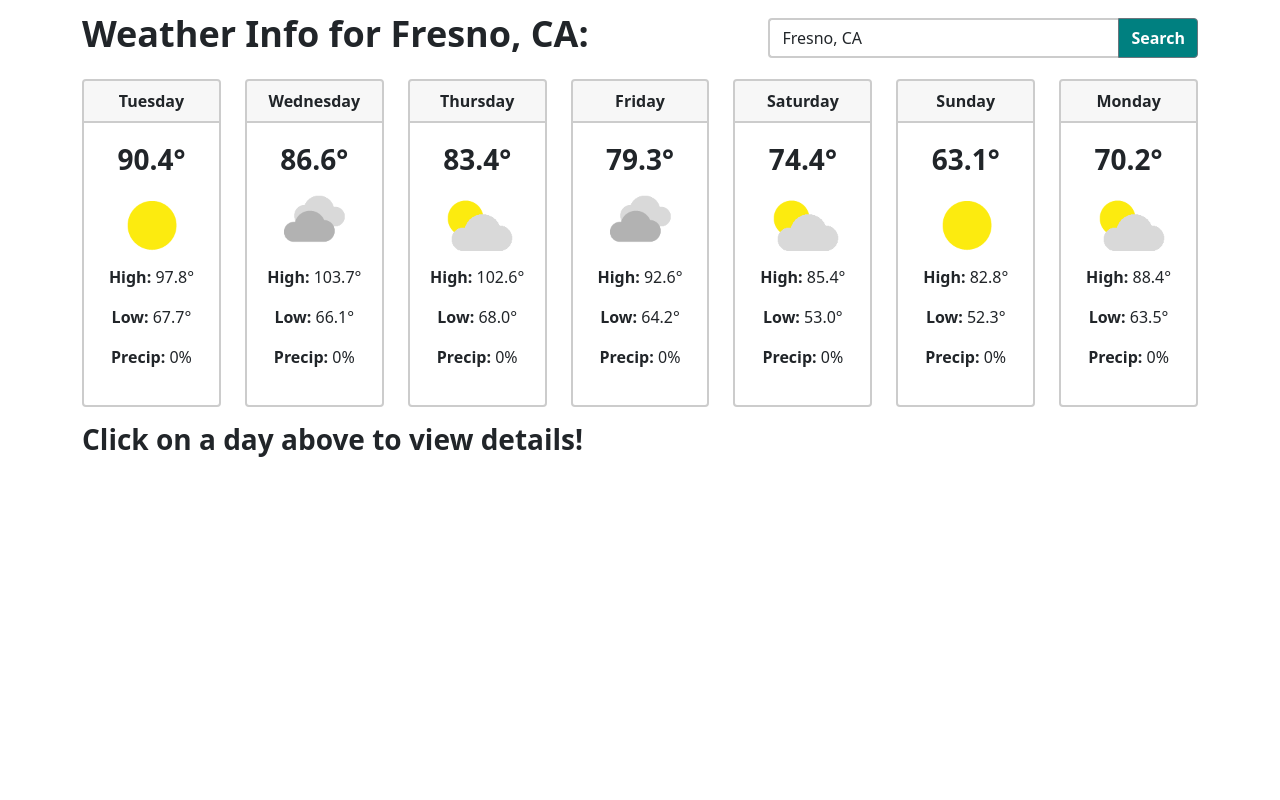
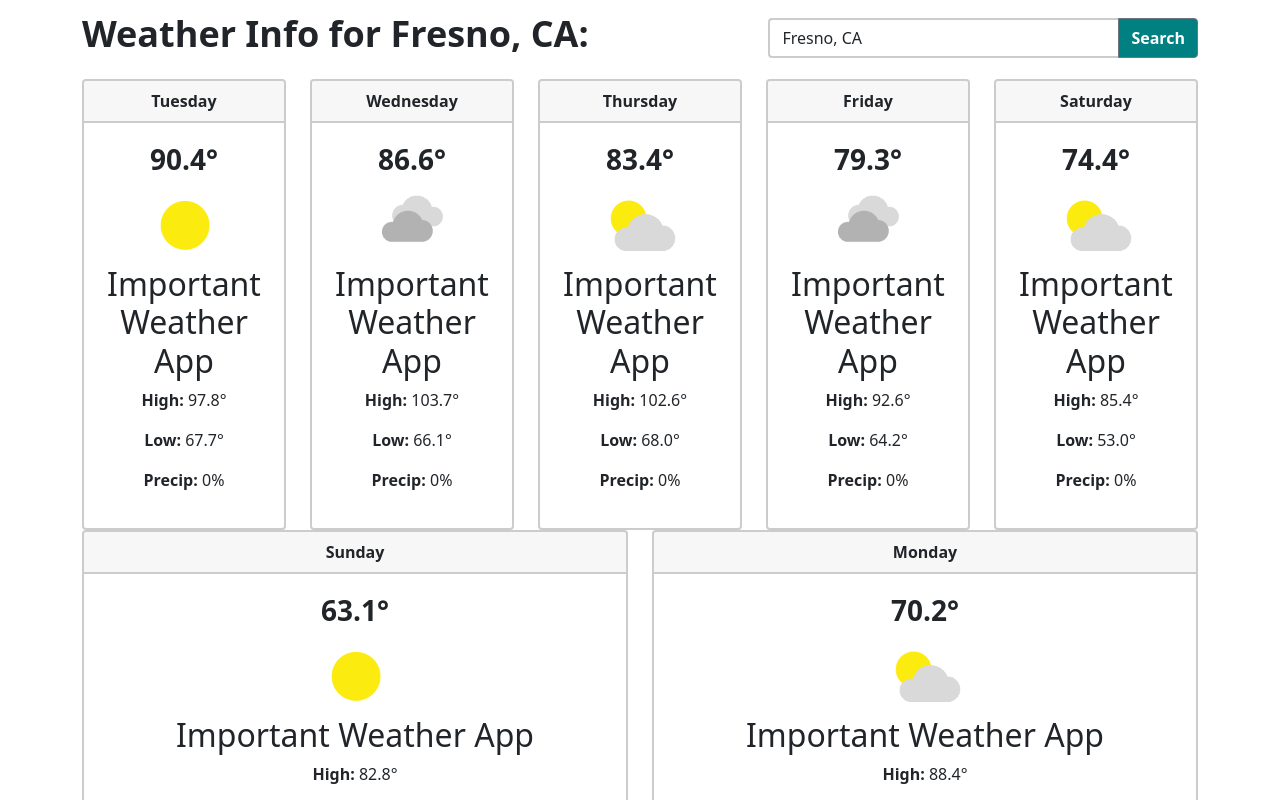
Before and after one commit to scullenBitwise/weather-app-collab, a React (Create React App) app: page / in a window 1280 px wide. Shown: the top 800 px of the page. Built offline with nearby package versions, Linux system fonts and the light colour scheme; no server answers.

Commit message:
Adding more button

```diff
--- a/package.json
+++ b/package.json
@@ -21,7 +21,7 @@
   },
   "scripts": {
     "lint": "eslint --fix --ext .js,.jsx",
-    "start": "PORT=9000 react-scripts start",
+    "start": "react-scripts start",
     "build": "react-scripts build",
     "test": "react-scripts test",
     "eject": "react-scripts eject"
--- a/src/components/DayCard.jsx
+++ b/src/components/DayCard.jsx
@@ -27,6 +27,7 @@ function DayCard({
               alt={description}
             />
             <p>
+              <h2>Important Weather App</h2>
               <strong>High:</strong> {printFixedDigits(high)}°
             </p>
             <p>
```
Also changed, not shown: 1 other file (tests, documents, lock files or other folders).
